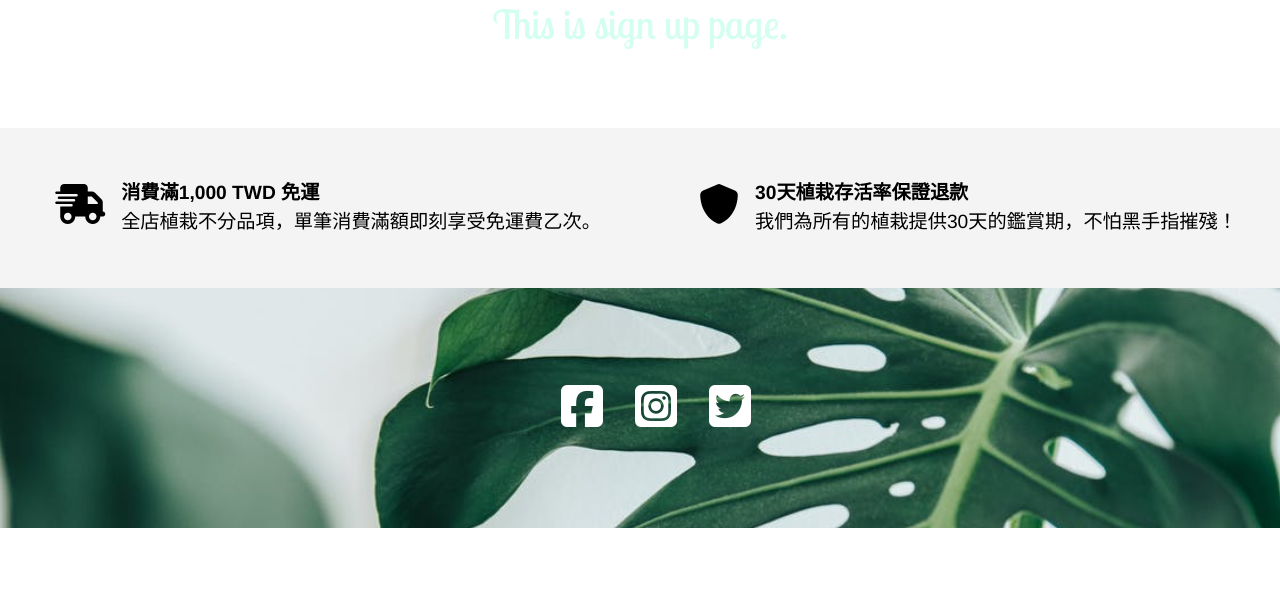
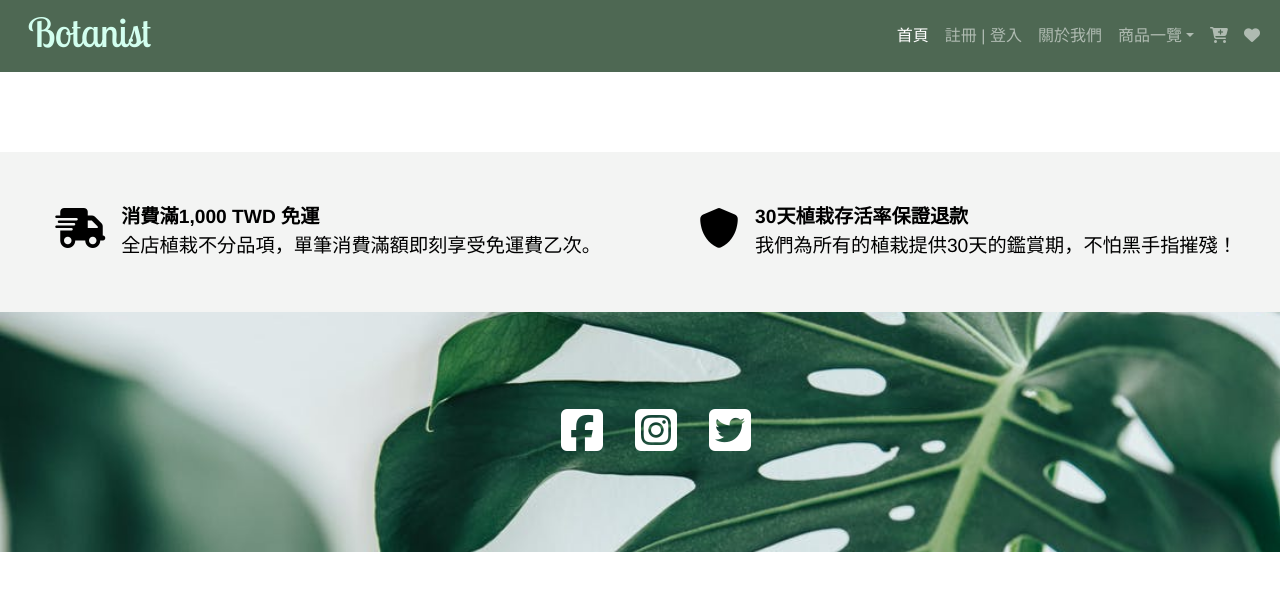
Before and after one commit to hedgehog-chien/Botanist-Cart, a Vue app: page /signup in a window 1280 px wide. Shown: the top 590 px of the page. Built offline with nearby package versions, Linux system fonts and the light colour scheme.

Commit message:
update 2022/03/21 10:24

```diff
--- a/public/cart.css
+++ b/public/cart.css
@@ -13,7 +13,7 @@ body h1 {
 }
 
 .pages header nav {
-  height: 15vh;
+  height: 100%;
   background-color: #4e6853;
 }
 
--- a/public/cart.scss
+++ b/public/cart.scss
@@ -3,7 +3,7 @@
 .pages {
   header {
     nav {
-      height: 15vh;
+      height: 100%;
       background-color: $secondary-color;
     }
 
--- a/src/components/NavBarComponent.vue
+++ b/src/components/NavBarComponent.vue
@@ -21,7 +21,7 @@
                 >首頁</router-link
               >
             </li>
-            <router-link class="nav-link" to="/signup">會員註冊</router-link>
+            <router-link class="nav-link" to="/signup">註冊 | 登入</router-link>
             <li />
             <li />
             <router-link class="nav-link" to="/about">關於我們</router-link>
--- a/src/views/SignupView.vue
+++ b/src/views/SignupView.vue
@@ -1,3 +1,18 @@
 <template>
-    <h1>This is sign up page.</h1>
+  <div class="pages">
+    <header>
+      <NavBarComponent />
+    </header>
+  </div>
 </template>
+
+<script>
+import NavBarComponent from "../components/NavBarComponent.vue";
+
+export default {
+  name: "SignupView",
+  components: {
+    NavBarComponent,
+  },
+};
+</script>
```
Also changed, not shown: src/views/HomeView.vue (+0 -64 lines).
